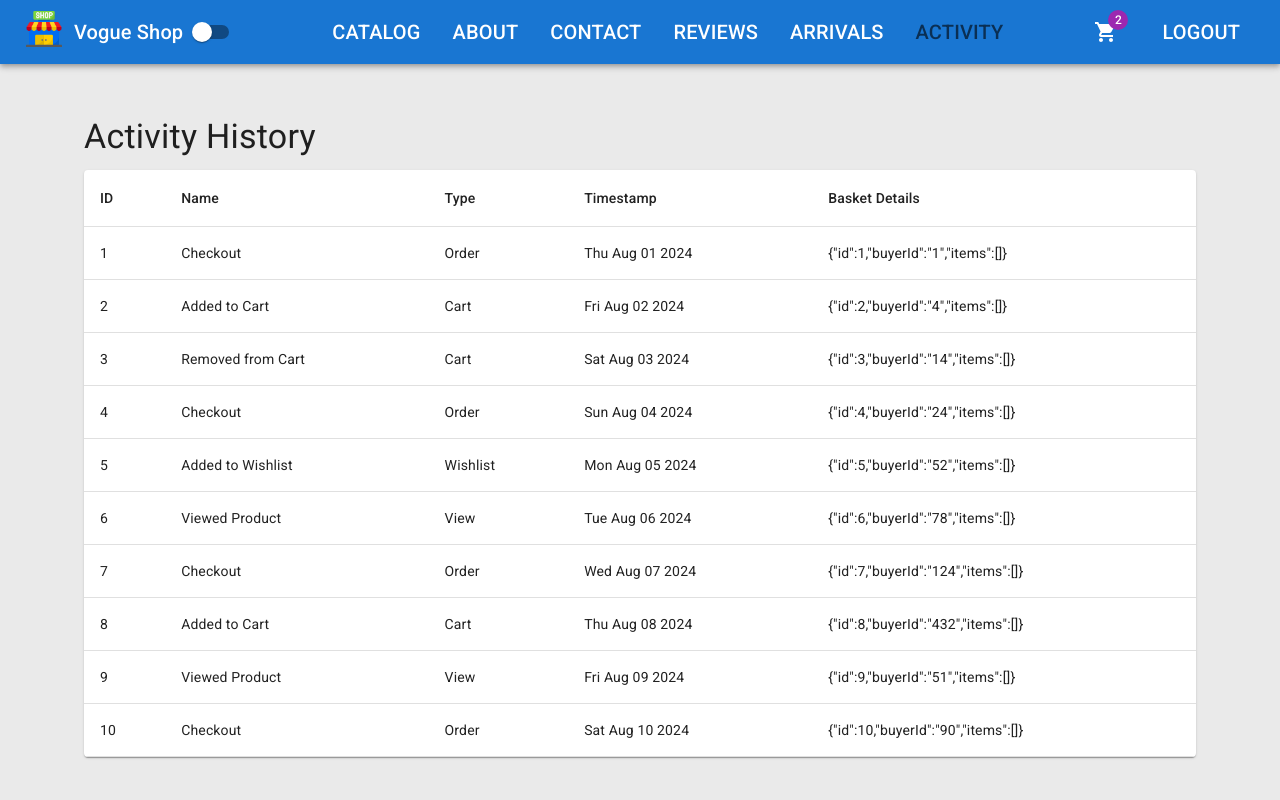
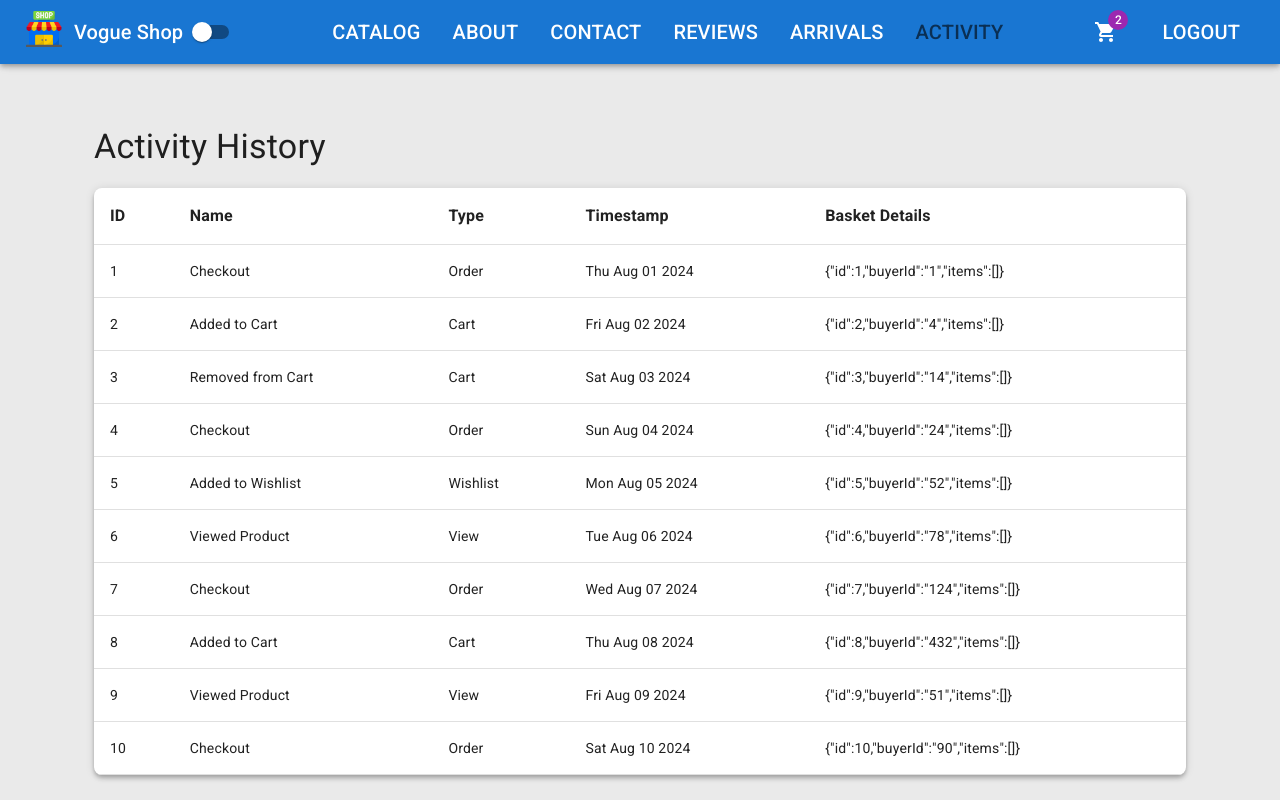
Before and after one commit to dar-levy/vogue-shop-client, a React (Vite) app: page /activity-history in a window 1280 px wide. Built offline with nearby package versions, Linux system fonts and the light colour scheme.

Commit message:
Prettify activity history a bit

```diff
--- a/src/components/ActivityHistory.tsx
+++ b/src/components/ActivityHistory.tsx
@@ -1,8 +1,7 @@
 import React, { useEffect, useState } from 'react';
 import { Box, Table, TableBody, TableCell, TableContainer, TableHead, TableRow, Paper, Typography } from '@mui/material';
-import {ActivityHistory} from "../models/activity-history.ts";
+import { ActivityHistory } from "../models/activity-history.ts";
 import agent from "../services/agent.ts";
-
 
 const ActivityHistoryComponent: React.FC = () => {
     const [activityHistory, setActivityHistory] = useState<ActivityHistory[]>([]);
@@ -13,31 +12,45 @@ const ActivityHistoryComponent: React.FC = () => {
     }, []);
 
     return (
-        <Box sx={{ padding: '20px' }}>
-            <Typography variant="h4" gutterBottom>
+        <Box sx={{ padding: '30px', overflowX: 'auto' }}>
+            <Typography variant="h4" gutterBottom sx={{ marginBottom: '20px' }}>
                 Activity History
             </Typography>
-            <TableContainer component={Paper}>
-                <Table sx={{ minWidth: 650 }} aria-label="activity history table">
+            <TableContainer component={Paper} sx={{ boxShadow: 4, borderRadius: 2, overflowX: 'auto' }}>
+                <Table sx={{ tableLayout: 'auto', width: '100%' }} aria-label="activity history table">
                     <TableHead>
                         <TableRow>
-                            <TableCell>ID</TableCell>
-                            <TableCell>Name</TableCell>
-                            <TableCell>Type</TableCell>
-                            <TableCell>Timestamp</TableCell>
-                            <TableCell>Basket Details</TableCell>
+                            <TableCell sx={{ fontWeight: 'bold', fontSize: '1rem', whiteSpace: 'nowrap' }}>ID</TableCell>
+                            <TableCell sx={{ fontWeight: 'bold', fontSize: '1rem', whiteSpace: 'nowrap' }}>Name</TableCell>
+                            <TableCell sx={{ fontWeight: 'bold', fontSize: '1rem', whiteSpace: 'nowrap' }}>Type</TableCell>
+                            <TableCell sx={{ fontWeight: 'bold', fontSize: '1rem', whiteSpace: 'nowrap' }}>Timestamp</TableCell>
+                            <TableCell sx={{ fontWeight: 'bold', fontSize: '1rem', whiteSpace: 'nowrap' }}>Basket Details</TableCell>
                         </TableRow>
                     </TableHead>
                     <TableBody>
                         {activityHistory.map((activity) => (
-                            <TableRow key={activity.id}>
+                            <TableRow
+                                key={activity.id}
+                                sx={{
+                                    '&:hover': {
+                                        backgroundColor: '#f5f5f5',
+                                        transform: 'scale(1.05)',
+                                        transition: 'transform 0.2s ease-in-out',
+                                    },
+                                    cursor: 'pointer',
+                                    transition: 'transform 0.2s ease-in-out',
+                                    fontSize: '1rem',
+                                }}
+                            >
                                 <TableCell component="th" scope="row">
                                     {activity.id}
                                 </TableCell>
                                 <TableCell>{activity.name}</TableCell>
                                 <TableCell>{activity.type}</TableCell>
                                 <TableCell>{activity.timestamp.toDateString()}</TableCell>
-                                <TableCell>{JSON.stringify(activity.basket)}</TableCell>
+                                <TableCell sx={{ whiteSpace: 'normal', wordWrap: 'break-word' }}>
+                                    {JSON.stringify(activity.basket)}
+                                </TableCell>
                             </TableRow>
                         ))}
                     </TableBody>
@@ -45,6 +58,6 @@ const ActivityHistoryComponent: React.FC = () => {
             </TableContainer>
         </Box>
     );
-};
+}
 
 export default ActivityHistoryComponent;
```
